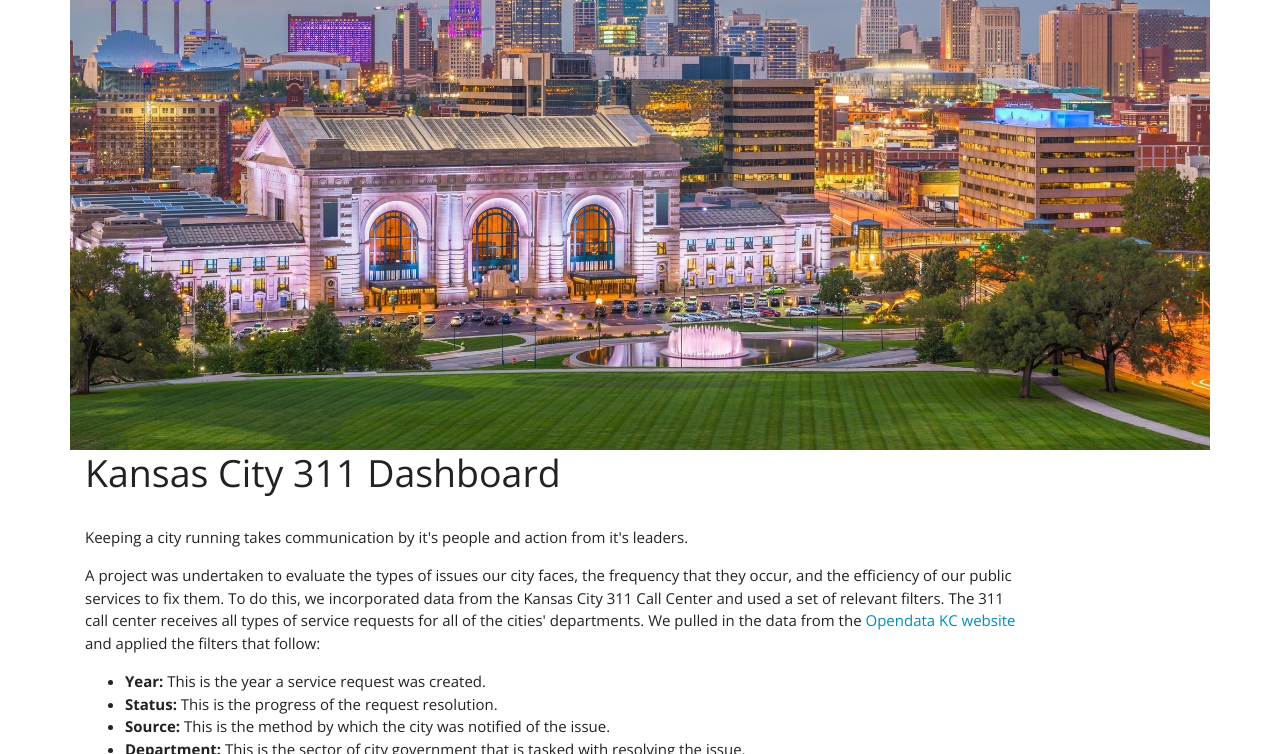
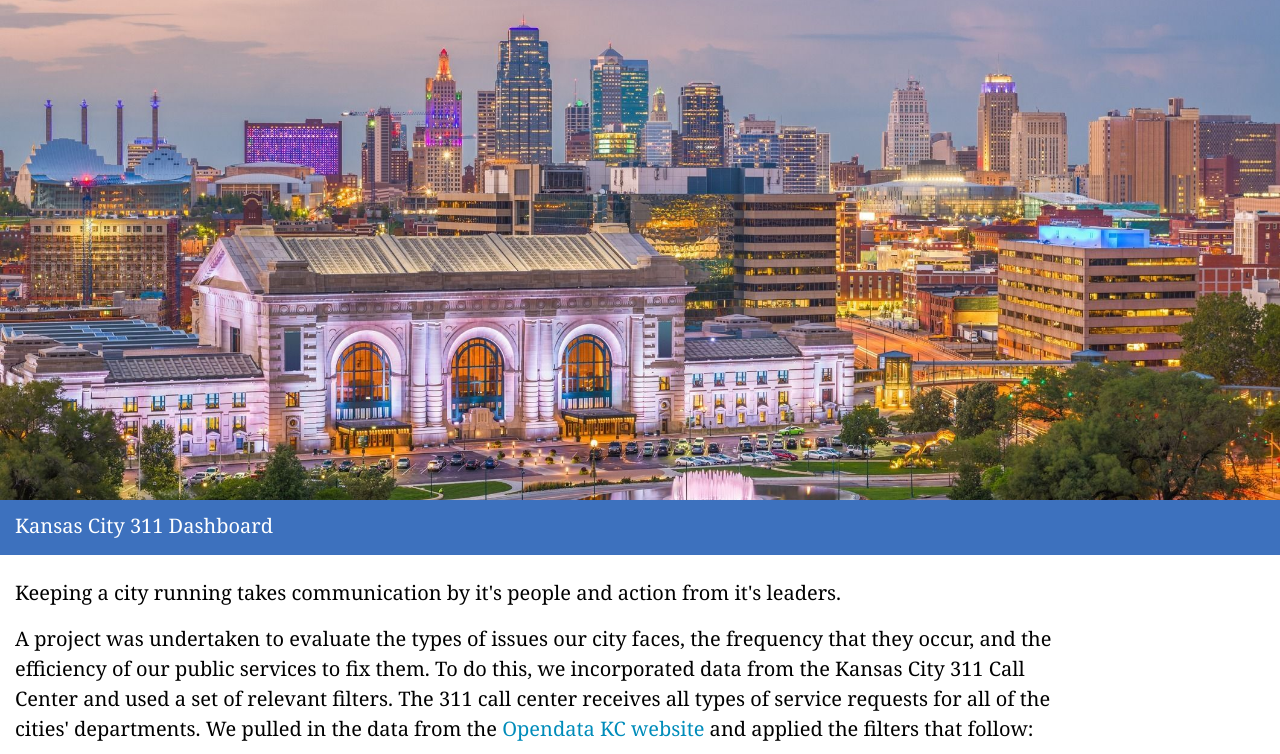
Before and after one commit to Sasmita28/city-service, a Flask app: template templates/index.html in a window 1280 px wide. Shown: the top 754 px of the page. Run offline with Flask 2, Linux system fonts and the light colour scheme; the template is opened without the code that fills it, so the values that code supplies are empty; some libraries are stand-ins or nearby versions.

Commit message:
Make changes.

```diff
--- a/app.py
+++ b/app.py
@@ -55,7 +55,7 @@ def query():
     print(mongo_query_dict)
     if mongo_query_dict == {}:
        # pass the dictionary to the query
-        calls_info = list(calls.find(mongo_query_dict,  {'_id': 0}).limit(100000))
+        calls_info = list(calls.find(mongo_query_dict,  {'_id': 0}).limit(950000))
     else:
         # pass the dictionary to the query
         calls_info = list(calls.find(mongo_query_dict,  {'_id': 0}).limit(1150000))
--- a/citi_data/app.py
+++ b/citi_data/app.py
@@ -55,7 +55,7 @@ def query():
     print(mongo_query_dict)
     if mongo_query_dict == {}:
        # pass the dictionary to the query
-        calls_info = list(calls.find(mongo_query_dict,  {'_id': 0}).limit(100000))
+        calls_info = list(calls.find(mongo_query_dict,  {'_id': 0}).limit(950000))
     else:
         # pass the dictionary to the query
         calls_info = list(calls.find(mongo_query_dict,  {'_id': 0}).limit(1150000))
--- a/static/css/style.css
+++ b/static/css/style.css
@@ -3,37 +3,130 @@ body {
   margin: 0;
 }
 
-#map,
+/* #map,
 body,
 html {
   height: 100%;
+  width: 100%;
+} */
+/*
+.footer {
+  position: absolute;
+  background-image: url("kcicon.jpeg");
+} */
+.hero {
+  position: relative;
+  height: 500px;
+  padding: 20px;
+  margin: 0;
+  background-image: url("kcsky2.jpeg");
+  background-attachment: scroll;
+  background-position: center;
+  background-size: cover;
 }
 
-.wrapper {
+
+.form-group {
+  text-align: center;
+
+}
+
+.container {
+  max-width: 100%;
+  object-fit: cover;
+}
+
+
+#banner {
+  background-color: rgb(61, 113, 190);
+  height: 55px;
+}
+
+h1 {
+  font-family:Georgia;
+  font-size: 20px;
+  color: white;
+  height: 50px;
+  width: 100%;
   position: relative;
-  min-height: 100%;
-  padding-bottom: 130px;
-  overflow: auto;
+  margin-top: 14px;
 }
-.table-primary {
-  font-weight: bold;
+
+
+#dropdown {
+  width: 65%;
+  margin: auto;
+
 }
-.footer > .bottom {
-  position: absolute;
-  right: 0;
-  bottom: 0;
-  left: 0;
-  padding: 5px;
-  background: #1B3146;
+
+#map {
+  max-width: 75%;
+  height:700px;
+  margin: auto;
+  border: black;
+  object-fit: cover;
+ }
+
+#bar {
+  width: 100%;
+  height: 802px;
+  margin: auto;
+  position: relative;
+  object-fit: cover;
+
+
 }
-.hero {
+
+#pie {
+  width: 100%;
+  height: 802px;
+  margin: auto;
   position: relative;
-  height: 450px;
-  padding: 20px;
-  margin: 0;
-  background: rgb(19, 130, 145);
-  background-image: url("kcsky2.jpeg");
-  background-attachment: scroll;
-  background-position: bottom center;
-  background-size: cover;
+  object-fit: cover;
+
 }
+
+
+#line1 {
+  width: 100%;
+  height: 650px;
+  object-fit: cover;
+  position: relative;
+  margin: auto;
+
+}
+
+#line2 {
+  width: 100%;
+  height: 650px;
+  object-fit: cover;
+  position: relative;
+  margin: auto;
+
+
+}
+
+#description {  font-family:Georgia;
+}
+
+p {
+  font-family:Georgia;
+  font-size: 20px;
+  color: black;
+  /* height: 50px; */
+  /* width: 100%; */
+  /* position: relative; */
+  margin-top: 0px;
+  width: 85%;
+}
+
+
+li {
+  font-family:Georgia;
+  font-size: 20px;
+  color: black;
+  /* height: 50px; */
+  /* width: 100%; */
+  /* position: relative; */
+  margin-top: 0px;
+}
--- a/static/js/app.js
+++ b/static/js/app.js
@@ -257,7 +257,7 @@ function buildChart() {
 
   var heat = L.heatLayer(heatArray, {
     radius:10,
-    blur:15,
+    blur:18,
     maxZoom:15
   }).addTo(myMap);
 
@@ -344,14 +344,14 @@ function buildChart() {
       }];
 
       var layout = {
-        title: 'No.of calls per request',
-        // showlegend: false
+        title: '<b>'+'No.of calls per request'+'</b>',
+        yaxis: {
+          automargin: true
+          }
         };
 
       var config = {responsive: true}
       Plotly.newPlot("bar", data, layout, config);
-      // Plotly.newPlot("bar", data, layout);
-
     };
    // ************* End bar chart **********************************
 
@@ -366,17 +366,17 @@ function buildChart() {
       hoverinfo: 'label+percent',
       textinfo: "none",
       hole: .4,
+      marker:{
+        colors: ['#DC97A9', '#F2CB7C', '#EDAF88', '#D3BFB6', '#ADDAD7','#DC97A9', '#F2CB7C', '#EDAF88', '#D3BFB6', '#ADDAD7', '#DC97A9', '#F2CB7C', '#EDAF88', '#D3BFB6', '#ADDAD7','#DC97A9', '#F2CB7C', '#EDAF88', '#D3BFB6', '#ADDAD7'].reverse()
+      },
       type: 'pie'
   }];
-
     var layout = {
-      title: 'Percent Share of 311 Incidences by Department',
-      showlegend: false
+    title: '<b>'+'Percent Share of 311 Incidences by Department'+'</b>',
+    showlegend: true
     };
-
     var config = {responsive: true}
     Plotly.newPlot("pie", data, layout, config);
-      // Plotly.newPlot("pie", data, layout);
   };
    // ************* End Pie chart **********************************
 
@@ -668,7 +668,7 @@ function updateMap(){
 
   var heat = L.heatLayer(heatArray, {
     radius:10,
-    blur:15,
+    blur:18,
     maxZoom:15
   }).addTo(myMap);
 
```
Also changed, not shown: citi_data/static/js/app.js (+11 -11 lines). Lines whose indentation alone changed are shown as unchanged.
